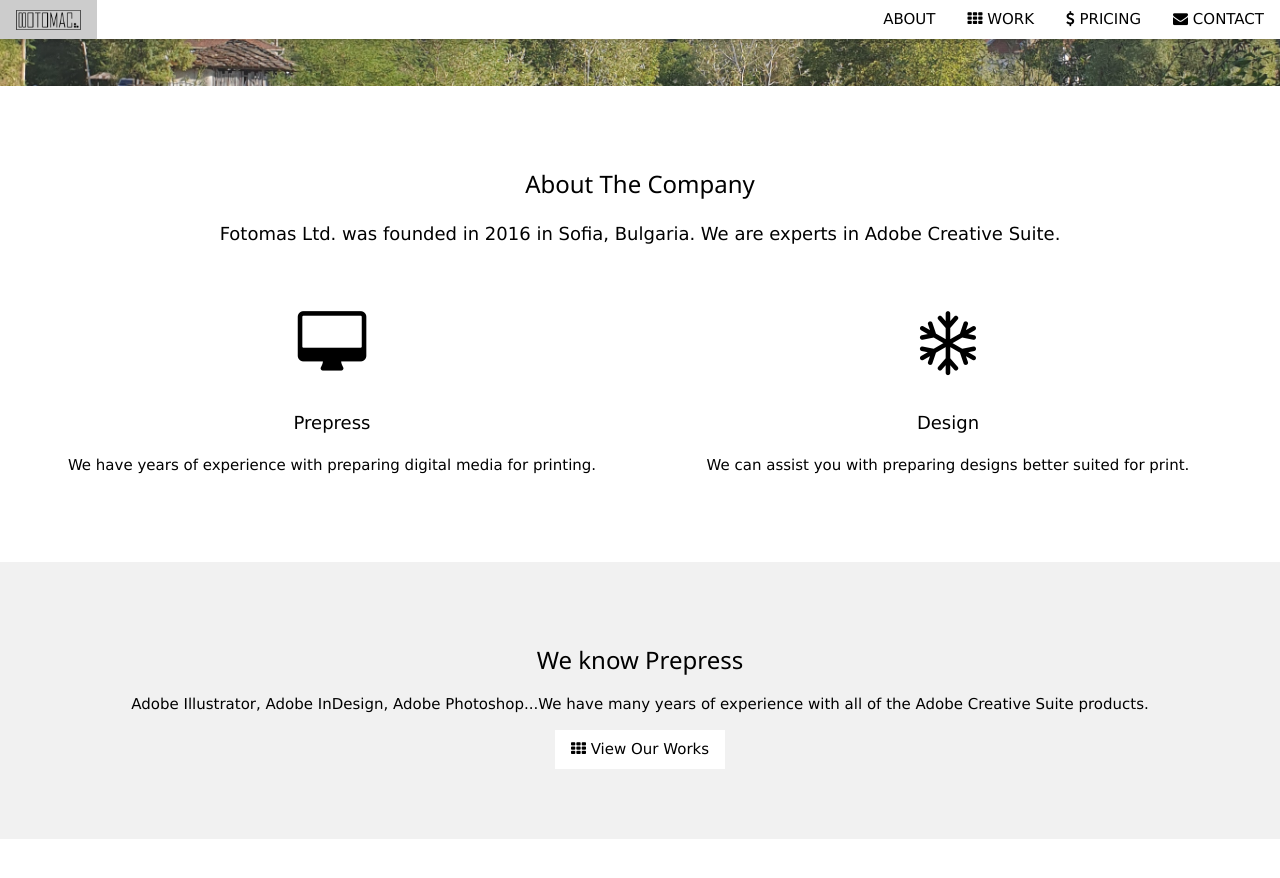
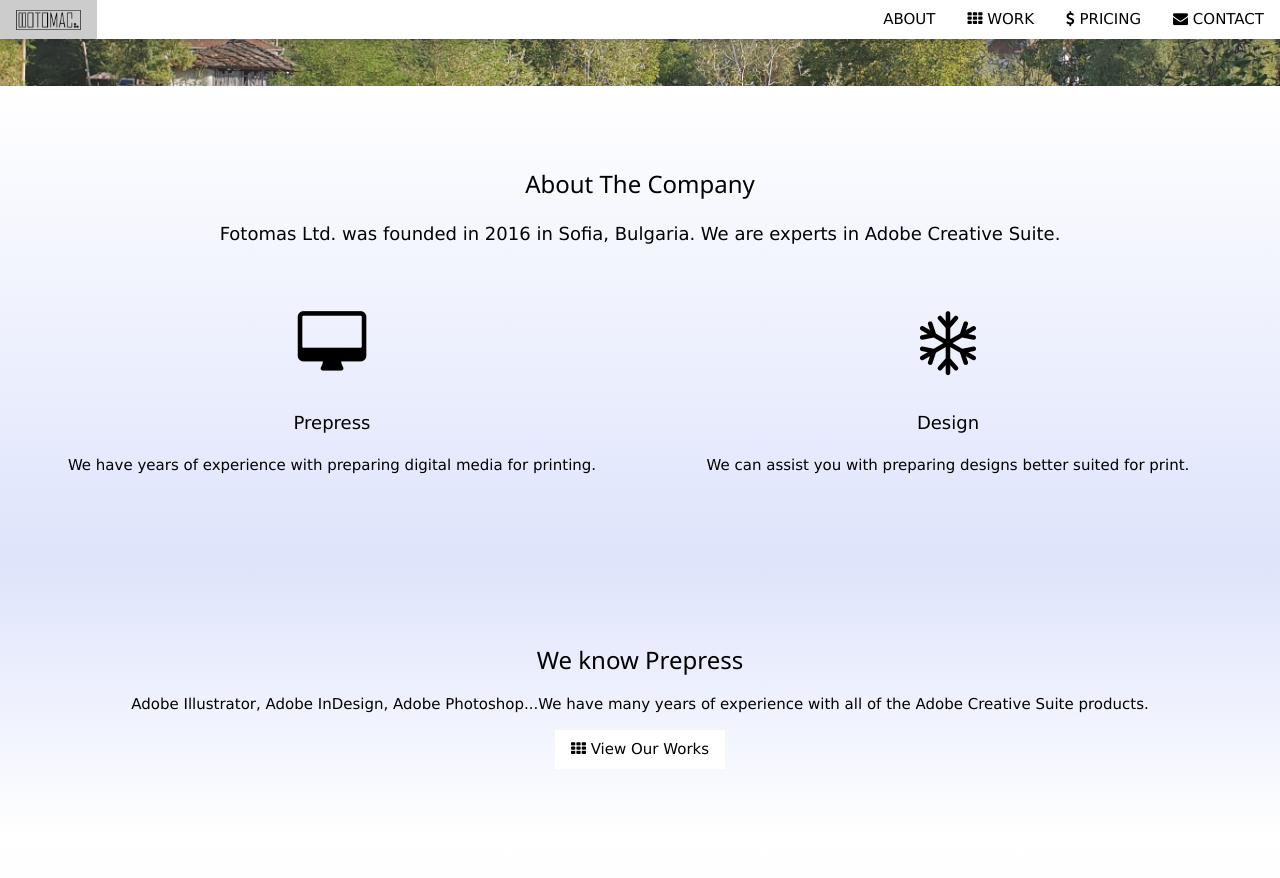
Before and after one commit to fotomas2016/fotomas2016.github.io, a Jekyll site: the page built from index.html, in a window 1280 px wide and 900 px high, scrolled down 814 px. Shown: the top 878 px of the window. Built offline with Jekyll 4.4.1, drawn with Linux system fonts in a browser that asks for light colours.

Commit message:
use gradient background for sections

```diff
--- a/_sass/main.scss
+++ b/_sass/main.scss
@@ -62,3 +62,11 @@ body, html {
 .padding-all {
   padding:70px 16px !important;
 }
+
+.gradWtoG {
+  background: linear-gradient(to bottom, #ffffff 0%, #bdc8f8 200%);
+}
+
+.gradGtoW {
+  background: linear-gradient(to top, #ffffff 0%, #bdc8f8 200%);
+}
--- a/index.html
+++ b/index.html
@@ -6,7 +6,7 @@ layout: home
 ---
 
 <!-- About Section -->
-<div class="w3-container padding-all"  id="about">
+<div class="w3-container padding-all gradWtoG" id="about">
     <h3 class="w3-center">About The Company</h3>
     <p class="w3-center w3-large">Fotomas Ltd. was founded in 2016 in Sofia, Bulgaria. We are experts in Adobe Creative Suite.</p>
     <div class="w3-row-padding w3-center" style="margin-top:64px">
@@ -25,7 +25,7 @@ layout: home
   </div>
 
   <!-- Promo Section - "We know Prepress" -->
-  <div class="w3-container w3-light-grey padding-all">
+  <div class="w3-container gradGtoW padding-all" >
     <h3 class="w3-center">We know Prepress</h3>
     <p class="w3-center">Adobe Illustrator, Adobe InDesign, Adobe Photoshop...We have many years of experience with all of the Adobe Creative Suite products.</p>
     <div class="w3-center">
@@ -36,7 +36,7 @@ layout: home
 
 
   <!-- Work Section -->
-  <div class="w3-container padding-all" id="work">
+  <div class="w3-container padding-all gradWtoG" id="work">
     <h3 class="w3-center">Our Work</h3>
     <p class="w3-center">What we've done for people</p>
     <p class="w3-center">(Coming soon)</p>
@@ -55,7 +55,7 @@ layout: home
   </div>
 
   <!-- Skills Section -->
-  <div class="w3-container w3-light-grey w3-padding-64 padding-all">
+  <div class="w3-container w3-padding-64 padding-all gradGtoW">
     <div class="w3-row-padding">
       <div class="w3-col m6">
         <h3>Our Skills.</h3>
@@ -79,13 +79,13 @@ layout: home
   </div>
 
   <!-- Pricing Section -->
-  <div class="w3-container w3-center w3-dark-grey padding-all"  id="pricing">
+  <div class="w3-container w3-center padding-all gradWtoG"  id="pricing">
     <h3>PRICING</h3>
     <p class="w3-large">We usually charge by the hour, contact us to get more details.</p>
   </div>
 
   <!-- Contact Section -->
-  <div class="w3-container w3-light-grey padding-all" id="contact">
+  <div class="w3-container gradGtoW padding-all" id="contact">
     <h3 class="w3-center">Contact</h3>
     <p class="w3-center w3-large">Don't hesitate to contact us.</p>
     <p class="w3-center"><i class="fa fa-envelope fa-fw w3-xxlarge w3-margin-right w3-center"> </i> <a href="mailto:fotomas2016@gmail.com">fotomas2016@gmail.com</a></p>
```
